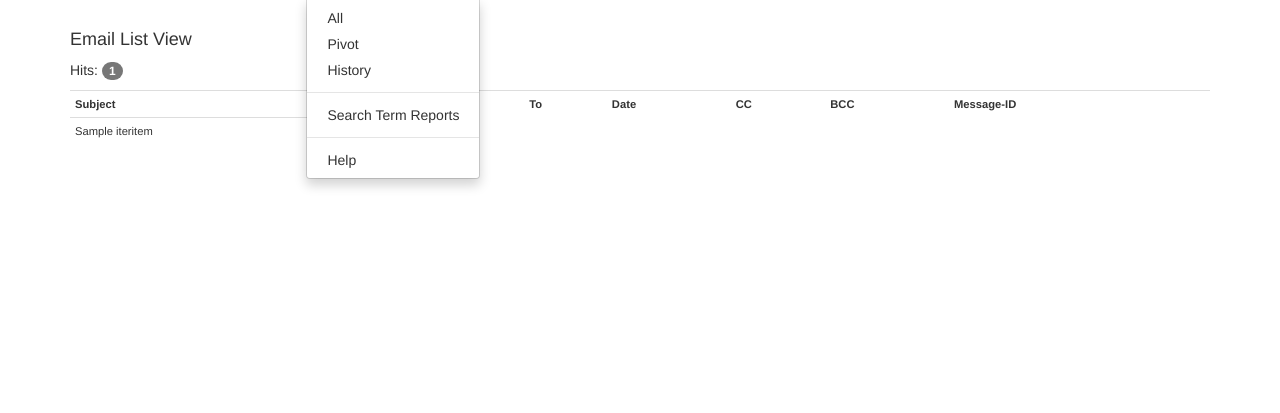
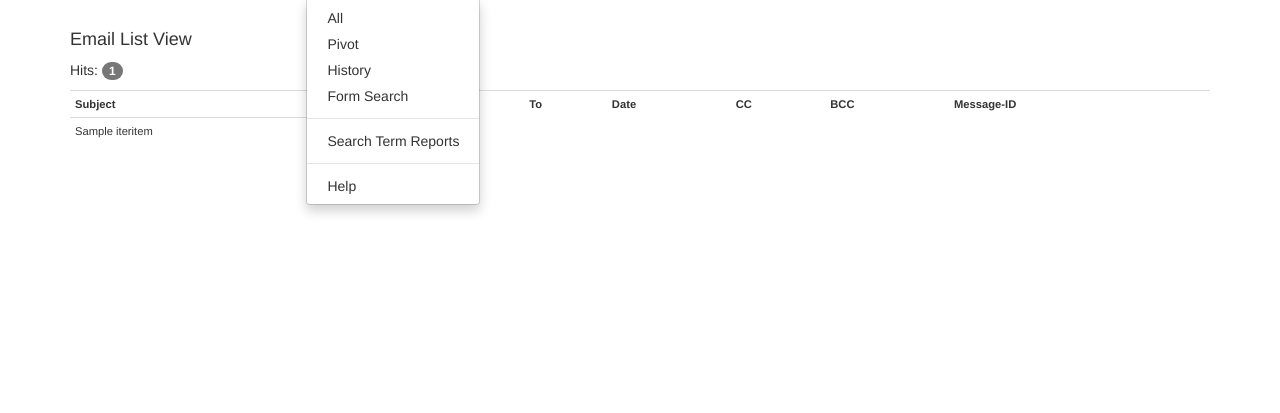
Before and after one commit to bencassedy/Email-Parser-Project, a Flask app: page /emails in a window 1280 px wide, after a click on "Options". Shown: the part 52-465 px from the top of the page. Run offline with Flask 2, Linux system fonts and the light colour scheme; a database or web service that is not in the repository returns one stand-in record (values such as "Sample title"); some libraries are stand-ins or nearby versions.

Commit message:
updates to dynamic search form

```diff
--- a/app/app.py
+++ b/app/app.py
@@ -3,9 +3,11 @@ from elasticsearch import Elasticsearch
 from elasticsearch import helpers
 from pymongo import MongoClient
 from bson.json_util import dumps, loads
+from forms import SearchForm
 import config
 
 app = Flask(__name__, static_url_path='')
+app.config.from_object('config')
 
 client = MongoClient()
 db = client.enron
@@ -52,6 +54,14 @@ def es_to_dict(results):
             resultset.append(hit['_source'])
     return resultset
 
+## helper function to sort mongodb keys, for use in search forms
+#def keys_to_sorted_list(k):
+#    keys = []
+#    keys.append(str(emails.distinct(k)))
+#    sorted_keys = keys.sort()
+#    return sorted_keys
+
+
 @app.route('/')
 @app.route('/index')
 def index():
@@ -85,6 +95,13 @@ def email_list(query=None, msg_id=None):
 
     return render_template('list.html', msgs=msgs, flds=flds, total=total, query=query)
 
+@app.route('/email_search', methods=['GET', 'POST'])
+def email_search():
+    form = SearchForm()
+    form.folders.choices = [(f, f) for f in emails.distinct('X-Folder')]
+    form.custodians.choices = [(f, f) for f in emails.distinct('X-Origin')]
+    return render_template('search_form.html', form=form)
+
 @app.route('/emails/adv_search')
 def email_adv_search(query=None):
 
@@ -102,7 +119,7 @@ def email_adv_search(query=None):
 def email_mlt(msg_id=None):
 
 # execute More Like This search of single doc to find similar docs
-    results = es.mlt(index='test_kaminski', doc_type='email', id=msg_id, mlt_fields=['Subject', 'body'], percent_terms_to_match=0.6, min_doc_freq=1, min_term_freq=1, body={'sort': {'_score': {'order': 'desc'}}})
+    results = es.mlt(index='test_kaminski', doc_type='email', id=msg_id, mlt_fields=['body'], percent_terms_to_match=0.7, min_doc_freq=1, min_term_freq=1, body={'sort': {'_score': {'order': 'desc'}}})
     total = results['hits']['total']
     msgs = es_to_dict(results)
 
--- a/app/config.py
+++ b/app/config.py
@@ -1,3 +1,5 @@
 # configuration settings for application
 # LIST_VIEW_FIELDS can be used to set email fields to display in list view.
 LIST_VIEW_FIELDS = ['Subject', 'From', 'To', 'Date', 'CC', 'BCC', 'Message-ID']
+CSRF_ENABLED = True
+SECRET_KEY = 'secret'
--- a/app/templates/base.html
+++ b/app/templates/base.html
@@ -64,6 +64,7 @@
 			  <li><a href="#">All</a></li>
 			  <li><a href="#">Pivot</a></li>
 			  <li><a href="#">History</a></li>
+			  <li><a href="/email_search">Form Search</a></li>
 			  <li class="divider"></li>
 			  <li><a href="#">Search Term Reports</a></li>
 			  <li class="divider"></li>
--- a/requirements.txt
+++ b/requirements.txt
@@ -1,4 +1,6 @@
 Flask
 Flask-Script
+Flask-WTF
 mongoengine
+pymongo
 pyelasticsearch
```
